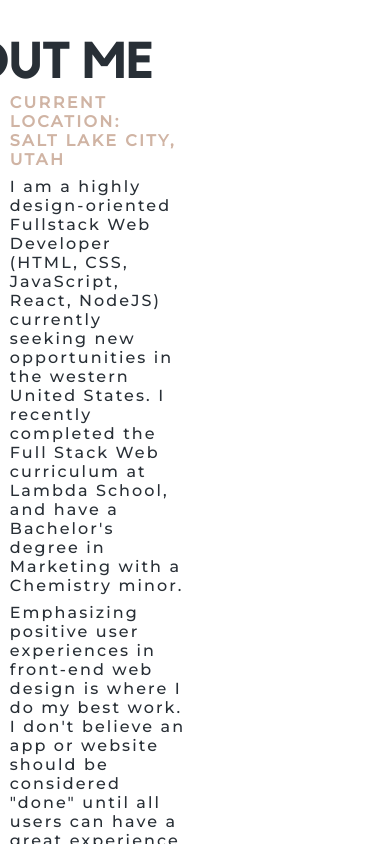
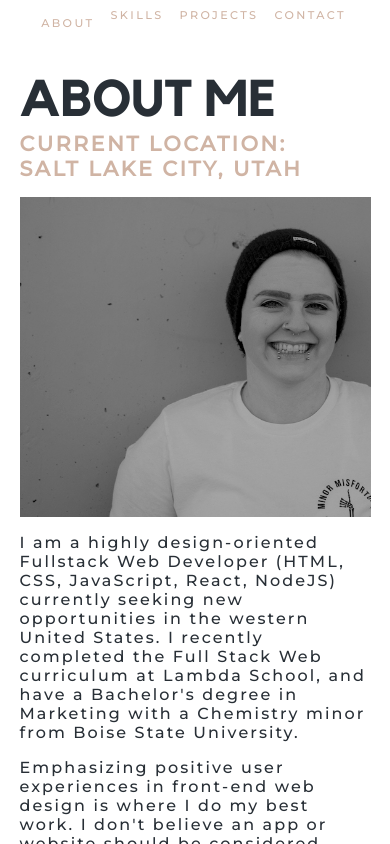
Before and after one commit to KParrish193/portfolio-II, a React (Create React App) app in the folder portfolio/: page /about in a window 390 px wide. Shown: the top 844 px of the page. Built offline with nearby package versions, Linux system fonts and the light colour scheme; what react-animations would draw is missing.

Commit message:
about mobile completed

```diff
--- a/portfolio/src/components/About.js
+++ b/portfolio/src/components/About.js
@@ -1,6 +1,8 @@
 import React from 'react'
 import { AboutContainer } from '../styles'
 import NavOne from './NavOne';
+import about from '../assets/NZ6_7498.jpg';
+import me from '../assets/NZ6_7512.jpg';
 
 function About() {
     return(
@@ -13,6 +15,10 @@ function About() {
             </div>
 
             <div className="content">
+                <div className="mobilenav">
+                    <NavOne />
+                </div>
+
                 <div className="heading">
                     <h2>About Me</h2>
                 </div>
@@ -25,22 +31,28 @@ function About() {
                     Salt Lake City, UTAH
                     </h4>
 
+                    <div className="mobile">
+                        <img src={me}></img>
+                    </div>
                     <p>
-                    I am a highly design-oriented Fullstack Web Developer (HTML, CSS, JavaScript, React, NodeJS) currently seeking new opportunities in the western United States. I recently completed the Full Stack Web curriculum at Lambda School, and have a Bachelor's degree in Marketing with a Chemistry minor.</p>
+                    I am a highly design-oriented Fullstack Web Developer (HTML, CSS, JavaScript, React, NodeJS) currently seeking new opportunities in the western United States. I recently completed the Full Stack Web curriculum at Lambda School, and have a Bachelor's degree in Marketing with a Chemistry minor from Boise State University.</p>
 
                     <p>
                     Emphasizing positive user experiences in front-end web design is where I do my best work. I don't believe an app or website should be considered "done" until all users can have a great experience with it. Other experience includes a demonstrated history of customer service, attention to detail, and teamwork working in the retail industry.</p>
                     </div>
 
                     <div className="not">
-                        <h3>When</h3>
-                        <h3 className="opp" >I'm not </h3>
-                        <h3>Coding</h3>
+                            <h3>When</h3>
+                            <h3 className="opp">I'm </h3>
+                            <h3 className="opp">not </h3>
+                            <h3>Coding</h3>
+
+                            <img src={about} />
                     </div>
 
                     <div className="paragraphs">
-                    <p>
-                    I can be found mountain biking through the Uintas, climbing at the rock wall, on a calm lake paddleboarding with my pitbull, Tallahassee, cuddling my two cats, or hip checking my friends and foes at the Derby Depot in Salt Lake City, Utah.</p>
+                    <p className="top">
+                    I can be found mountain biking through the Uintas, climbing at the rock wall, throwing discs at baskets on the local disc golf course, paddleboarding on a calm lake with my pitbull, Tallahassee, cuddling my two cats, or hip checking my friends and foes at the Derby Depot in Salt Lake City, Utah.</p>
                     </div>
                 </div>
 
--- a/portfolio/src/styles/index.js
+++ b/portfolio/src/styles/index.js
@@ -136,6 +136,7 @@ export const LandingContainer = styled.div`
 export const AboutContainer = styled.div`
     width: 100%;
     display: flex;
+    min-height: 100vh;
     height: auto;
     flex-direction: row;
 
@@ -144,7 +145,7 @@ export const AboutContainer = styled.div`
         width: 50rem;
 
         @media(max-width: 700px){
-            width: 25rem;
+            width: 90%;
         }
 
         h2 {
@@ -159,6 +160,36 @@ export const AboutContainer = styled.div`
             }
         }
     }
+
+    .mobilenav {
+        display: none;
+
+        @media(max-width: 700px){
+            width: 100%;
+            display: flex;
+            justify-content: center;
+        }
+    }
+
+    .mobile {
+            display: none;
+
+            @media(max-width: 700px){
+                width: 100%;
+                display: flex;
+                justify-content: center;
+
+                img {
+                    margin: 1rem 0 0;
+                    width: 100%;
+                    height: 20rem;
+                    object-fit: cover;
+                    position: center;
+                }
+            }
+        }
+
+
 
     .paragraphs {
         width: 90%;
@@ -205,16 +236,29 @@ export const AboutContainer = styled.div`
         padding: 2rem 0;
 
         @media(max-width: 700px){
-            width: 50%;
+            width: 100%;
+            padding: 0 0 3rem 0;
         }
 
         h4 {
             color: #D0B4A4;
             font-family: 'Montserrat', sans-serif;
+            font-size: 1.9rem;
             text-transform: uppercase;
             letter-spacing: 0.15rem;
             padding: 0;
             margin: 0;
+
+
+            @media(max-width: 1050px){
+                font-size: 1.5rem;
+                padding-bottom: 0.5rem;
+            }
+
+            @media(max-width: 700px){
+                font-size: 1.3rem;
+                padding: 0;
+            }
         }
 
         .opp {
@@ -226,13 +270,36 @@ export const AboutContainer = styled.div`
             }
 
             @media(max-width: 700px){
-                width: 50%;
+                width: 45%;
             }
         }
 
         .not {
             width: 100%;
-            padding: 1rem 0 0.25rem;
+            padding: 1rem 0 0;
+
+            img {
+                display: none;
+            }
+
+            @media(max-width: 700px){
+                width: 100%;
+
+                img {
+                    display: block;
+                    width: 90%;
+                    margin: 0 auto;
+                    padding-top: 1rem;
+                }
+            }
+        }
+
+        .top {
+            padding-top: 0.5rem;
+
+            @media(max-width: 700px){
+                padding-top: 1rem;
+            }
         }
 
         h3 {
@@ -241,14 +308,14 @@ export const AboutContainer = styled.div`
             font-size: 3rem;
             color: #282F36;
             margin: 0;
-            padding: 0 1rem;
+            padding: 0 1.5rem;
 
             @media(max-width: 1050px){
                 padding: 0 0.75rem;
             }
 
             @media(max-width: 700px){
-                padding: 0 0.5rem;
+                padding: 0 1.25rem 0;
             }
         }
 
@@ -256,11 +323,15 @@ export const AboutContainer = styled.div`
             margin: 0;
             font-family: 'Montserrat', sans-serif;
             letter-spacing: 0.13rem;
-            padding: 0.5rem 3rem 0 0;
+            padding: 1.5rem 3rem 0 0;
             width: 100%;
 
             @media(max-width: 1050px){
-                padding: 0.5rem 2.5rem 0 0;
+                padding: 1rem 2.5rem 0 0;
+            }
+
+            @media(max-width: 700px){
+                padding: 1rem 0 0 0;
             }
         }
     }
```
